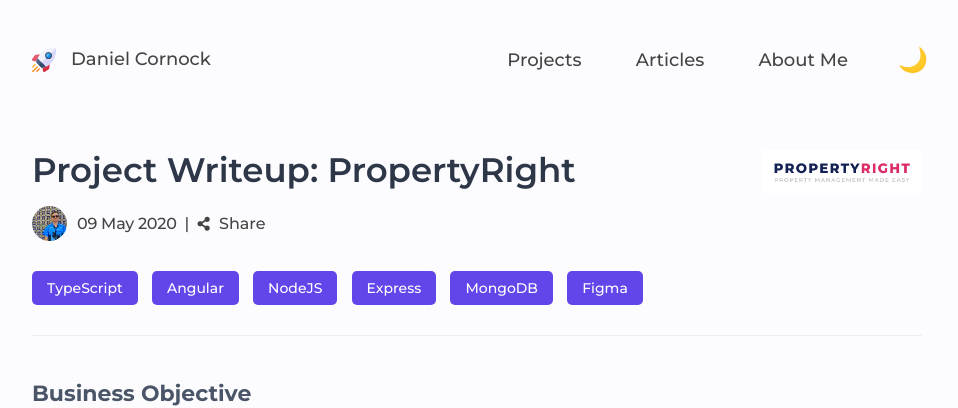
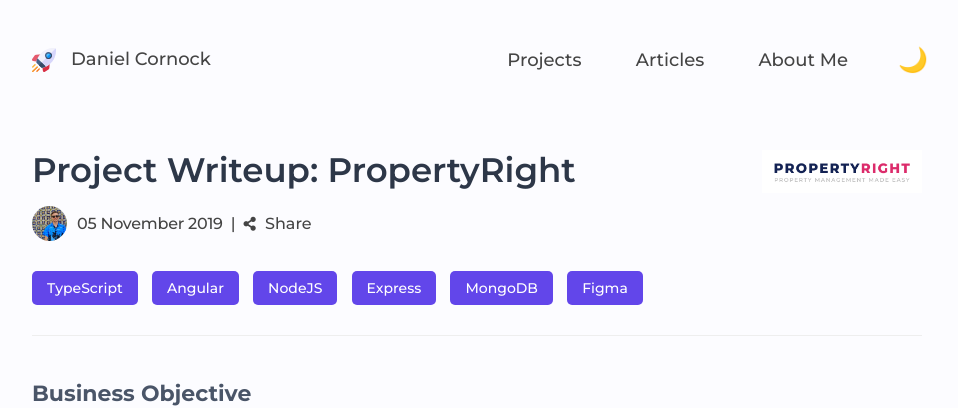
Before and after one commit to danielcornock/danielcornock.co.uk, a Jekyll site: the page built from _projects/property-right.md, in a window 1280 px wide and 900 px high. Shown: the top 408 px of the window, without its empty margins (163-1121 px from the left). Built offline with Jekyll 4.4.1, drawn with Linux system fonts in a browser that asks for light colours; nearby versions of some CDN libraries.

Commit message:
Update writeup dates

```diff
--- a/_projects/property-right.md
+++ b/_projects/property-right.md
@@ -1,7 +1,7 @@
 ---
 title: 'Project Writeup: PropertyRight'
 image: 'projects/property-right/logo.png'
-date: 2020-05-09
+date: 2019-11-05
 tags:
   - TypeScript
   - Angular
```
Also changed, not shown: _projects/kanbo.md (+1 -1 lines).
